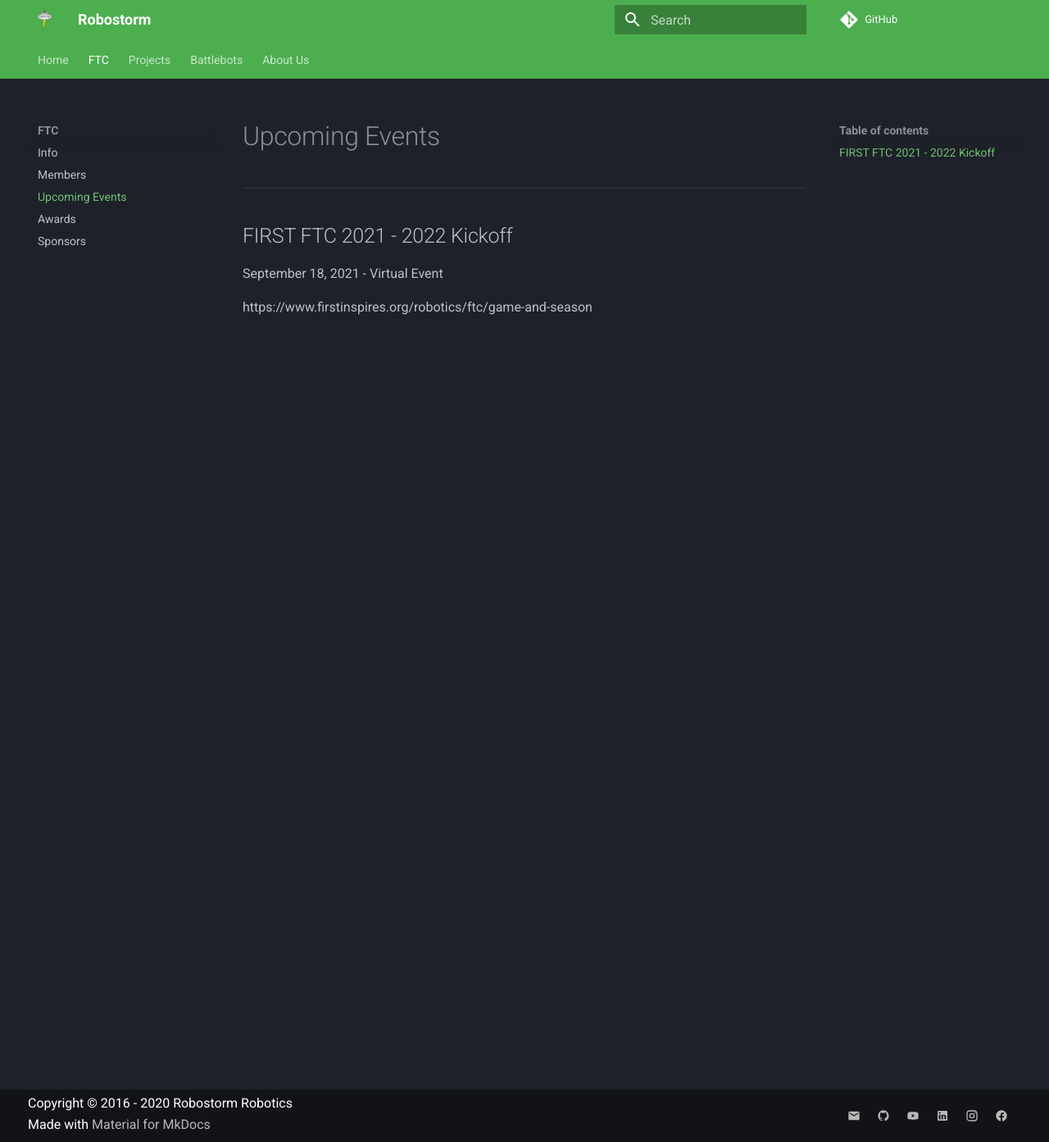
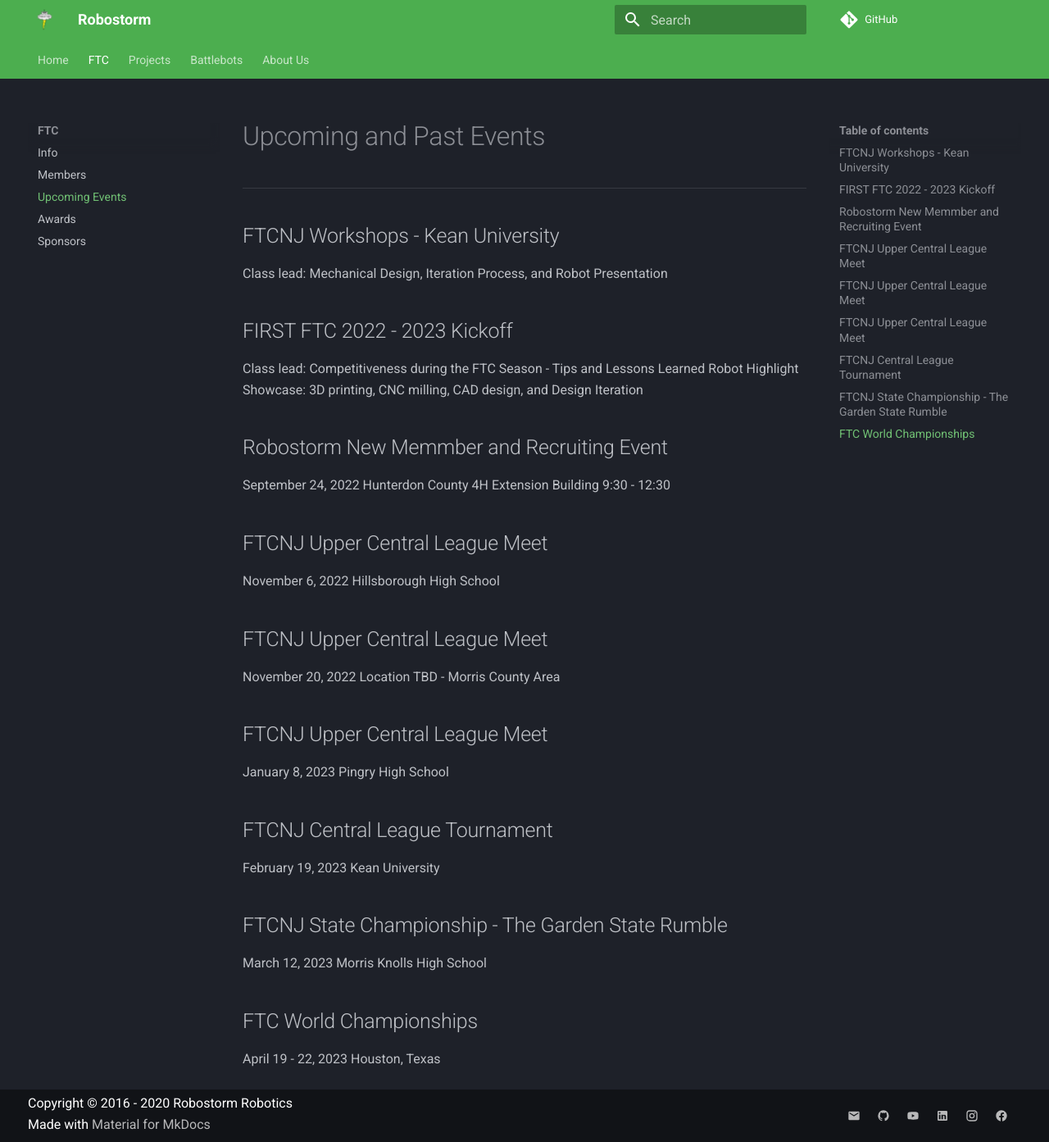
Before and after one commit to Robostorm/Website, an MkDocs documentation site: the page built from docs/FTC/upcoming-events.md, in a window 1280 px wide and 1393 px high. Shown: the whole window at 82% size. Built offline with MkDocs 1.6.1 and Material for MkDocs 9.7.7, drawn with Linux system fonts in a browser that asks for light colours.

Commit message:
Update upcoming-events.md

```diff
--- a/docs/FTC/upcoming-events.md
+++ b/docs/FTC/upcoming-events.md
@@ -1,8 +1,37 @@
-# Upcoming Events
+# Upcoming and Past Events
 ---
 
-## FIRST FTC 2021 - 2022 Kickoff
+## FTCNJ Workshops - Kean University
+Class lead: Mechanical Design, Iteration Process, and Robot Presentation
 
-September 18, 2021 - Virtual Event
+## FIRST FTC 2022 - 2023 Kickoff
+Class lead: Competitiveness during the FTC Season - Tips and Lessons Learned
+Robot Highlight Showcase: 3D printing, CNC milling, CAD design, and Design Iteration
 
-https://www.firstinspires.org/robotics/ftc/game-and-season
+## Robostorm New Memmber and Recruiting Event
+September 24, 2022
+Hunterdon County 4H Extension Building 9:30 - 12:30
+
+## FTCNJ Upper Central League Meet
+November 6, 2022
+Hillsborough High School
+
+## FTCNJ Upper Central League Meet
+November 20, 2022
+Location TBD - Morris County Area
+
+## FTCNJ Upper Central League Meet
+January 8, 2023
+Pingry High School
+
+## FTCNJ Central League Tournament
+February 19, 2023
+Kean University
+
+## FTCNJ State Championship - The Garden State Rumble
+March 12, 2023
+Morris Knolls High School
+
+## FTC World Championships
+April 19 - 22, 2023
+Houston, Texas
```
